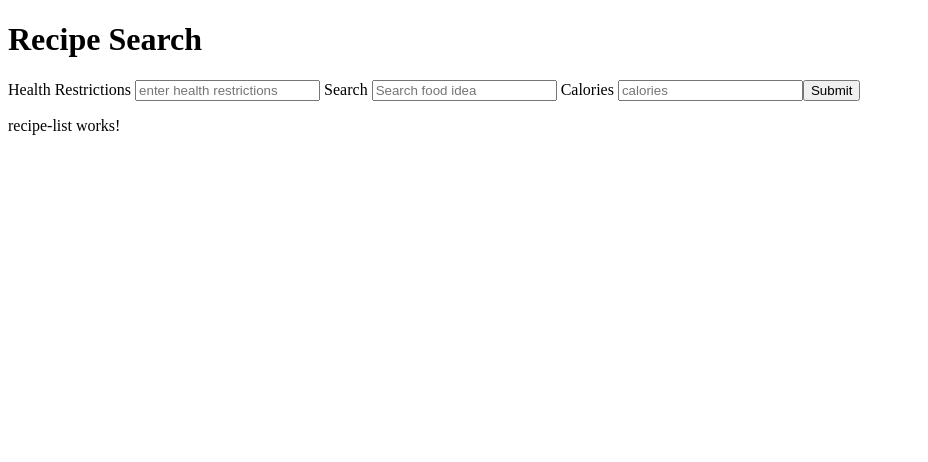
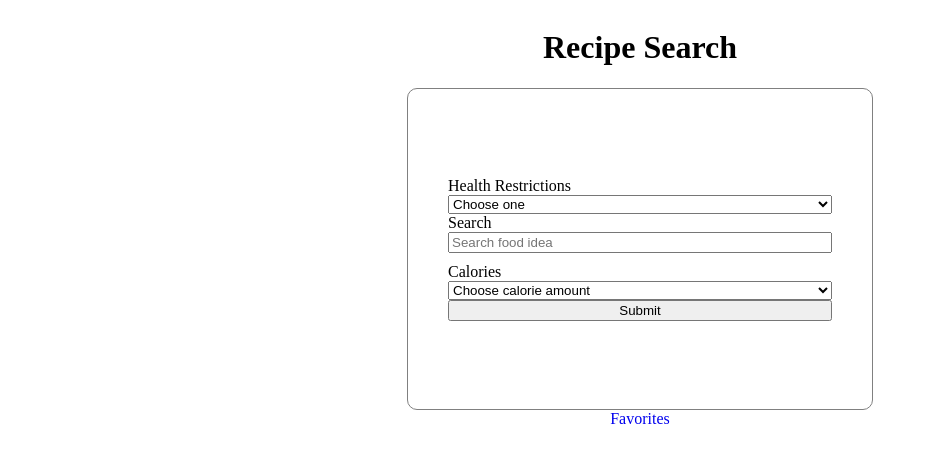
Before and after one commit to mitchelbower1/angular-recipe-picker, an Angular app: page /search in a window 1280 px wide. Shown: the top 462 px of the page, without its empty margins (0-928 px from the left). Built offline with nearby package versions, Linux system fonts and the light colour scheme.

Commit message:
secondpush

```diff
--- a/src/app/favorites-list/favorites-list.component.html
+++ b/src/app/favorites-list/favorites-list.component.html
@@ -1 +1,5 @@
-<p>favorites-list works!</p>
+<ul>
+  <li *ngFor="let favorite of favorites">
+    <a [attr.href]="favorite.recipe.url" target="_blank">{{favorite.recipe.label}} </a>
+  </li>
+</ul>
--- a/src/app/favorites-list/favorites-list.component.ts
+++ b/src/app/favorites-list/favorites-list.component.ts
@@ -1,15 +1,16 @@
-import { Component, OnInit } from '@angular/core';
+import { Component, OnInit } from "@angular/core";
+import { RecipeService } from "../recipe.service";
 
 @Component({
-  selector: 'app-favorites-list',
-  templateUrl: './favorites-list.component.html',
-  styleUrls: ['./favorites-list.component.css']
+  selector: "app-favorites-list",
+  templateUrl: "./favorites-list.component.html",
+  styleUrls: ["./favorites-list.component.css"]
 })
 export class FavoritesListComponent implements OnInit {
-
-  constructor() { }
+  constructor(private service: RecipeService) {}
+  favorites: any[];
 
   ngOnInit(): void {
+    this.favorites = this.service.getFavorites();
   }
-
 }
--- a/src/app/recipe-list/recipe-list.component.css
+++ b/src/app/recipe-list/recipe-list.component.css
@@ -0,0 +1,31 @@
+ul {
+  display: flex;
+  overflow-x: scroll;
+  width: 100%;
+}
+
+a {
+  text-decoration: none;
+}
+
+li {
+  border: 1px solid black;
+  margin: 5px;
+  padding: 5px;
+  max-width: 100px;
+  width: 100%;
+  flex: 1;
+  display: flex;
+  text-decoration: none;
+  list-style: none;
+  position: relative;
+}
+
+button {
+  position: absolute;
+  border-radius: 50%;
+  bottom: -10px;
+  right: -5px;
+  padding: 5px;
+  border: solid black 1px;
+}
--- a/src/app/recipe-list/recipe-list.component.html
+++ b/src/app/recipe-list/recipe-list.component.html
@@ -1 +1,7 @@
-<p>recipe-list works!</p>
+<a routerLink="/favorites"> Favorites</a>
+<ul>
+  <li *ngFor="let recipe of recipeList">
+    <a [attr.href]="recipe.recipe.url" target="_blank">{{recipe.recipe.label}} </a>
+    <button (click)="addToFavorites(recipe)">f</button>
+  </li>
+</ul>
--- a/src/app/recipe-list/recipe-list.component.ts
+++ b/src/app/recipe-list/recipe-list.component.ts
@@ -1,4 +1,4 @@
-import { Component, OnInit } from "@angular/core";
+import { Component, OnInit, Input } from "@angular/core";
 import { RecipeService } from "../recipe.service";
 
 @Component({
@@ -7,7 +7,14 @@ import { RecipeService } from "../recipe.service";
   styleUrls: ["./recipe-list.component.css"]
 })
 export class RecipeListComponent implements OnInit {
+  @Input() recipeList: any;
   constructor(private service: RecipeService) {}
+  addToFavorites(favorite: any) {
+    console.log(favorite);
+    this.service.addToFavorites(favorite);
+  }
 
-  ngOnInit(): void {}
+  ngOnInit(): void {
+    console.log(this.recipeList);
+  }
 }
--- a/src/app/recipe.service.ts
+++ b/src/app/recipe.service.ts
@@ -7,7 +7,19 @@ import { HttpClient } from "@angular/common/http";
 export class RecipeService {
   APP_KEY: string = "6f0d227d05f3790e45683d5cc566fa28";
   APP_ID: string = "e81cf42c";
+  favorites: any[] = [];
   constructor(private http: HttpClient) {}
+
+  addToFavorites(favorite: any) {
+    console.log(favorite);
+    this.favorites.push(favorite);
+    console.log(this.favorites);
+  }
+
+  getFavorites() {
+    return this.favorites;
+  }
+
   getData(
     search: string = "",
     dietary: string = "",
--- a/src/app/search-criteria/search-criteria.component.css
+++ b/src/app/search-criteria/search-criteria.component.css
@@ -0,0 +1,26 @@
+h1 {
+  display: flex;
+  justify-content: center;
+}
+
+main {
+  display: flex;
+  justify-content: center;
+  flex-direction: column;
+  align-items: center;
+}
+
+form {
+  display: flex;
+  justify-content: center;
+  flex-direction: column;
+  border: 1px solid gray;
+  width: 30vw;
+  height: 30vh;
+  padding: 40px;
+  border-radius: 10px;
+}
+
+input {
+  margin-bottom: 10px;
+}
--- a/src/app/search-criteria/search-criteria.component.html
+++ b/src/app/search-criteria/search-criteria.component.html
@@ -1,31 +1,33 @@
 <main>
   <h1>Recipe Search</h1>
   <form #searchForm="ngForm" (ngSubmit)="getData(searchForm)">
+
     <label for="health"> Health Restrictions </label>
-    <input
-      type="text"
-      id="health"
-      name="health"
-      placeholder="enter health restrictions"
-      ngModel
-    />
+    <select name="health" id="health" ngModel>
+      <option value="">Choose one</option>
+      <option value="dairy-free">Dairy Free</option>
+      <option value="fish-free">Fish Free</option>
+      <option value="gluten-free">Gluten Free</option>
+      <option value="keto-friendly">Keto Diet</option>
+      <option value="peanut-free">Peanut Free</option>
+      <option value="vegan">Vegan Diet</option>
+    </select>
+
     <label for="search"> Search </label>
-    <input
-      type="text"
-      id="search"
-      name="search"
-      placeholder="Search food idea"
-      ngModel
-    />
+    <input type="text" id="search" name="search" placeholder="Search food idea" ngModel />
+
     <label for="calories"> Calories </label>
-    <input
-      type="text"
-      id="calories"
-      name="calories"
-      placeholder="calories"
-      ngModel
-    />
+    <select name="calories" id="calories" ngModel>
+      <option value="">Choose calorie amount</option>
+      <option value="50-100">100-1000</option>
+      <option value="101-500">100-2000</option>
+      <option value="501-1000">100-3000</option>
+      <option value="1001-2000">100-4000</option>
+      <option value="2001-3000">100-5000</option>
+
+    </select>
     <button class="search-recipe">Submit</button>
+
   </form>
-  <app-recipe-list></app-recipe-list>
+  <app-recipe-list [recipeList]="recipes"></app-recipe-list>
 </main>
--- a/src/app/search-criteria/search-criteria.component.ts
+++ b/src/app/search-criteria/search-criteria.component.ts
@@ -8,6 +8,7 @@ import { NgForm } from "@angular/forms";
   styleUrls: ["./search-criteria.component.css"]
 })
 export class SearchCriteriaComponent implements OnInit {
+  recipes: any;
   constructor(private service: RecipeService) {}
 
   ngOnInit(): void {}
@@ -15,7 +16,8 @@ export class SearchCriteriaComponent implements OnInit {
     this.service
       .getData(form.value.search, form.value.health, form.value.calories)
       .subscribe(response => {
-        console.log(response);
+        this.recipes = response["hits"];
+        console.log(response["hits"]);
       });
   }
 }
```
